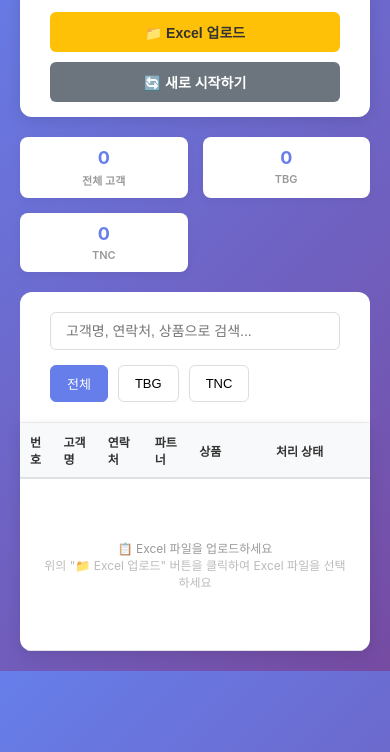
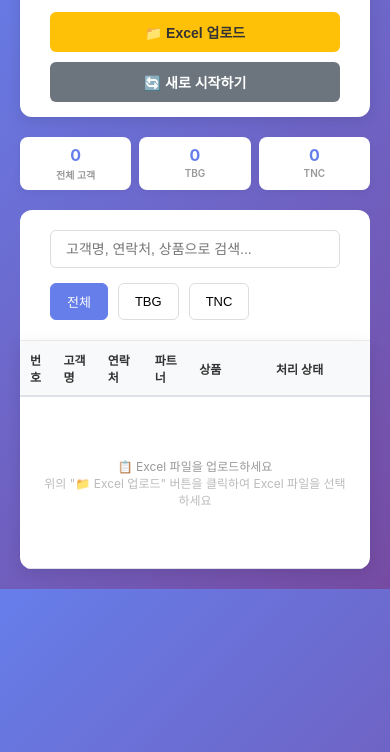
Before and after one commit to hrchang517/claud, a plain HTML site: page templates/dashboard.html in a window 390 px wide. Shown: the part 92-844 px from the top of the page. Drawn offline with Linux system fonts and the light colour scheme.

Commit message:
모바일에서 3개 통계 박스 한줄 표시
- grid-template-columns: 2 → 3으로 변경
- gap 및 padding 축소
- font-size 조정

```diff
--- a/templates/dashboard.html
+++ b/templates/dashboard.html
@@ -235,7 +235,10 @@
         @media (max-width: 800px) {
             .header { flex-direction: column; align-items: flex-start; gap: 15px; }
             .header-right { width: 100%; flex-direction: column; }
-            .stats { grid-template-columns: repeat(2, 1fr); }
+            .stats { grid-template-columns: repeat(3, 1fr); gap: 8px; }
+            .stat-card { padding: 8px 10px; }
+            .stat-card .number { font-size: 16px; margin-bottom: 2px; }
+            .stat-card .label { font-size: 10px; }
             .controls { flex-direction: column; align-items: stretch; }
             th, td { padding: 10px; font-size: 12px; }
         }
```
